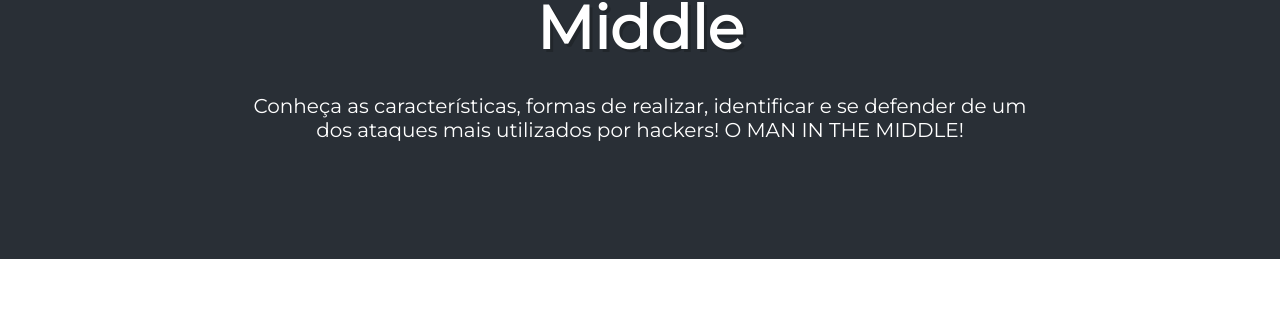
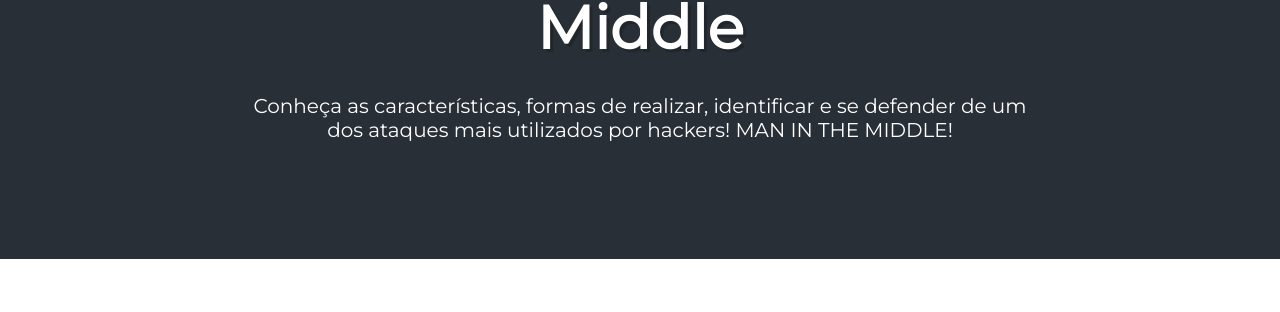
Before and after one commit to comppet/PrintF, a Jekyll site: the page built from _posts/2020-05-13-ataques-man-in-the-middle.md, in a window 1280 px wide. Shown: the part 241-553 px from the top of the page. Built offline with Jekyll 4.4.1, drawn with Linux system fonts in a browser that asks for light colours; comment, search, counter and statistics services are not loaded.

```diff
--- a/_posts/2020-05-13-ataques-man-in-the-middle.md
+++ b/_posts/2020-05-13-ataques-man-in-the-middle.md
@@ -6,9 +6,9 @@ author-post: Lucas Guimarães Mendes
 title: Ataques Man In The Middle
 image: "/PrintF/assets/img/"
 description: Conheça as características, formas de realizar, identificar e se defender
-  de um dos ataques mais utilizados por hackers! O MAN IN THE MIDDLE!
+  de um dos ataques mais utilizados por hackers!  MAN IN THE MIDDLE!
 introduction: Conheça as características, formas de realizar, identificar e se defender
-  de um dos ataques mais utilizados por hackers! O MAN IN THE MIDDLE!
+  de um dos ataques mais utilizados por hackers!  MAN IN THE MIDDLE!
 main-class: comp
 color: "#EB7728"
 tags:
```
